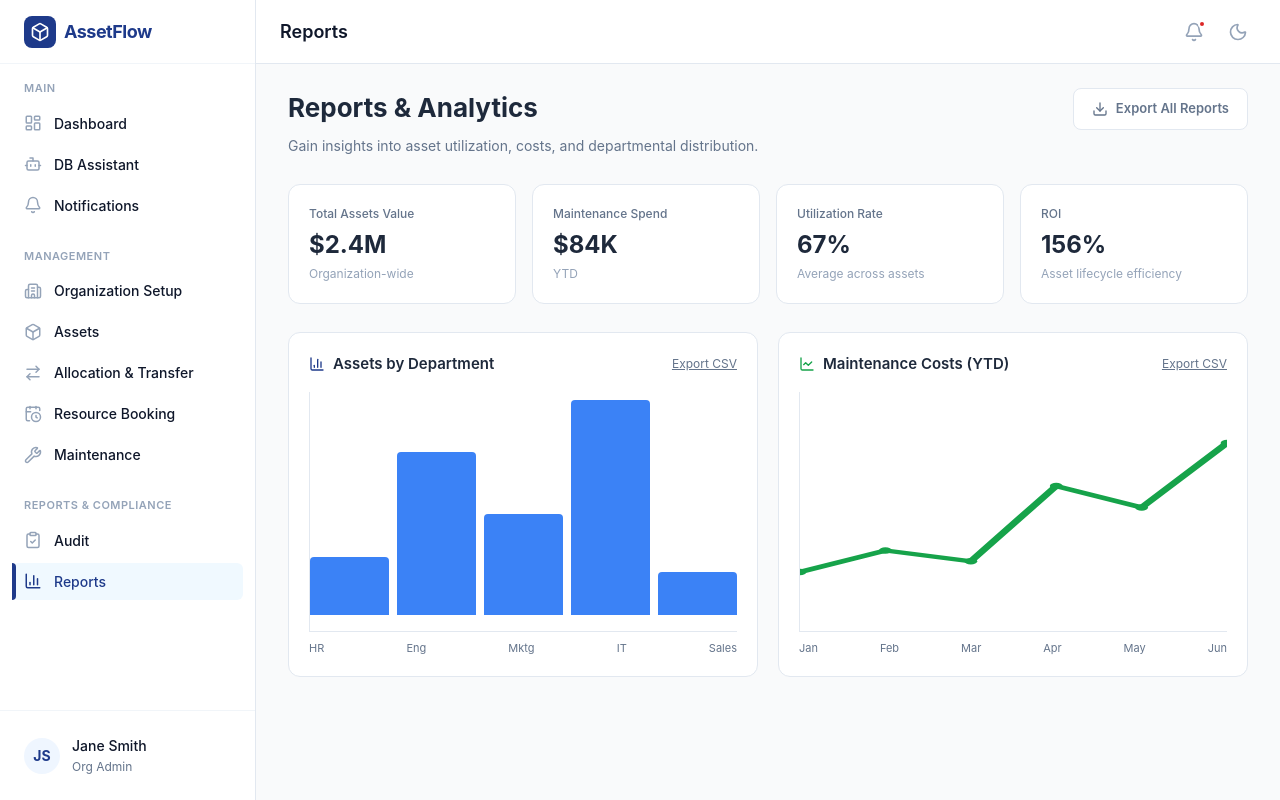
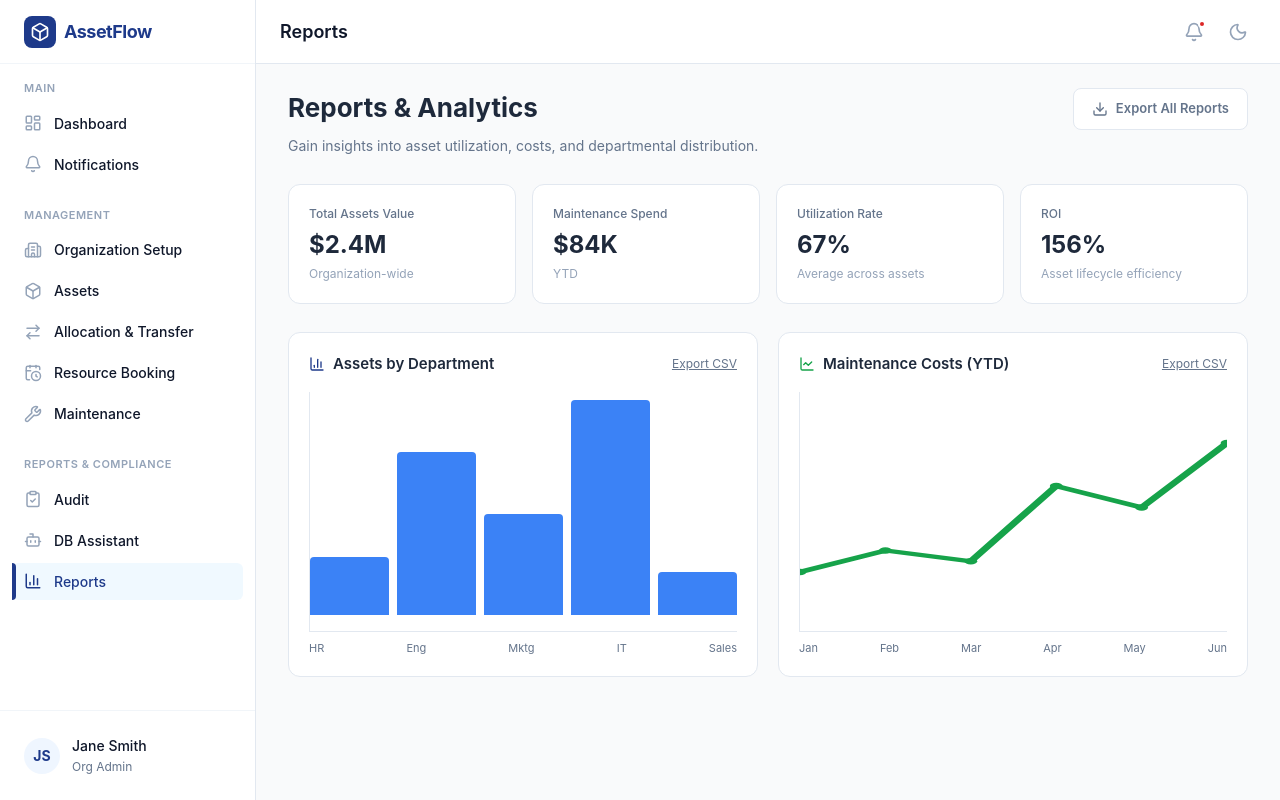
Before and after one commit to A-Deepak1610/Odoo-Hackathon, a React (Vite) app in the folder client/: page /reports in a window 1280 px wide. Built offline with nearby package versions, Linux system fonts and the light colour scheme.

Commit message:
feat: added db assistant ui

```diff
--- a/client/src/app/layouts/Sidebar.jsx
+++ b/client/src/app/layouts/Sidebar.jsx
@@ -18,7 +18,6 @@ const navGroups = [
     label: "MAIN",
     items: [
       { name: "Dashboard", path: "/dashboard", icon: LayoutDashboard },
-      { name: "DB Assistant", path: "/db-assistant", icon: Bot },
       { name: "Notifications", path: "/notifications", icon: Bell },
     ],
   },
@@ -40,6 +39,7 @@ const navGroups = [
     label: "REPORTS & COMPLIANCE",
     items: [
       { name: "Audit", path: "/audit", icon: ClipboardCheck },
+      { name: "DB Assistant", path: "/db-assistant", icon: Bot },
       { name: "Reports", path: "/reports", icon: BarChart3 },
     ],
   },
```
